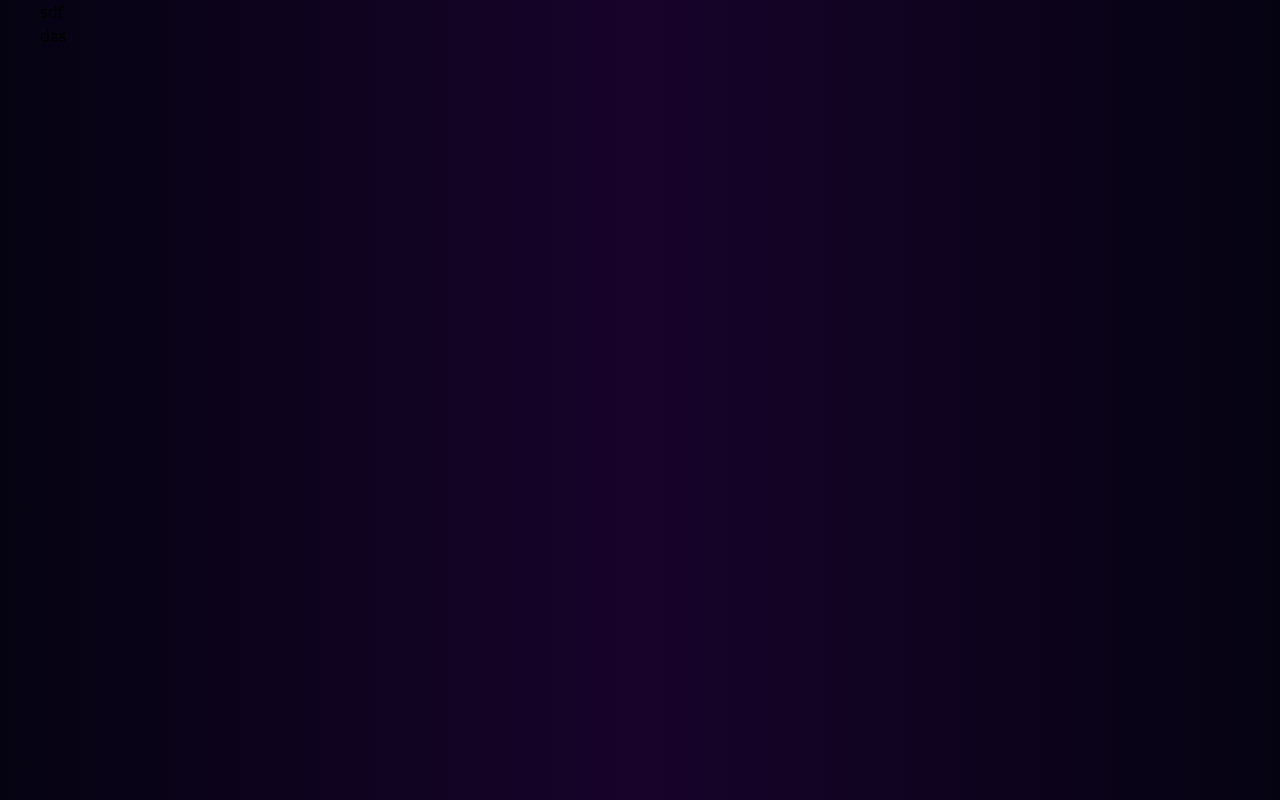
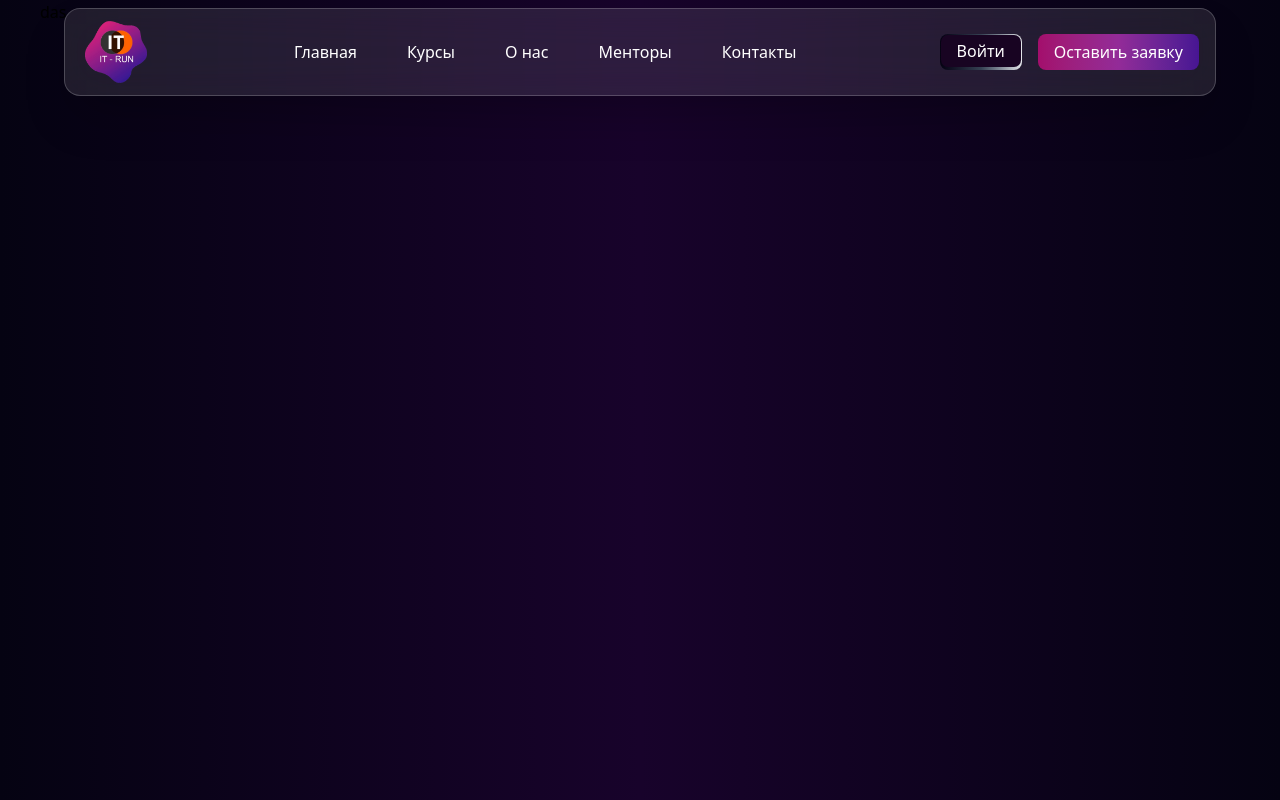
Before and after one commit to Bakhtovarkhuja/IT-Run, a Next.js app: page / in a window 1280 px wide. Built offline with nearby package versions, Linux system fonts and the light colour scheme.

Commit message:
Create a navbar page

```diff
--- a/src/app/components/buttons/button2.jsx
+++ b/src/app/components/buttons/button2.jsx
@@ -1,5 +1,5 @@
 export default function Button2({children}){
   return (
-    <button className='inline-block rounded-lg p-px bg-linear-to-r from-[rgb(163,14,108)] via-[rgb(147,43,152)] to-[rgb(71,21,147)] px-4 py-1.5'>{children}</button>
+    <button className='inline-block rounded-lg p-px bg-linear-to-r from-[rgb(163,14,108)] via-[rgb(147,43,152)] to-[rgb(71,21,147)] px-4 py-1.5 text-[white]'>{children}</button>
   )
 }
--- a/src/app/widgets/header/header.jsx
+++ b/src/app/widgets/header/header.jsx
@@ -1,5 +1,32 @@
+import logo from "@/app/photos/logo.png"
+import Image from "next/image"
+import Button from "@/app/components/buttons/button1"
+import Button2 from "@/app/components/buttons/button2"
+
 export default function Header() {
 	return (
-		<div>sdf</div>
+		<nav className="flex items-center justify-between fixed top-2 left-1/2 -translate-x-1/2
+w-[90%] max-w-6xl
+rounded-2xl
+bg-white/10
+backdrop-blur-xl
+border border-white/20
+shadow-2xl
+px-4 py-2">
+			<div className="w-[70px]">
+				<Image className="w-[100%]" src={logo} alt="logo" />
+			</div>
+			<ul className="flex gap-[50px] text-[white]">
+				<li>Главная</li>
+				<li>Курсы</li>
+				<li>О нас</li>
+				<li>Менторы</li>
+				<li>Контакты</li>
+			</ul>
+			<div className="flex gap-4">
+				<Button>Войти</Button>
+				<Button2>Оставить заявку</Button2>
+			</div>
+		</nav>
 	)
 }
```
